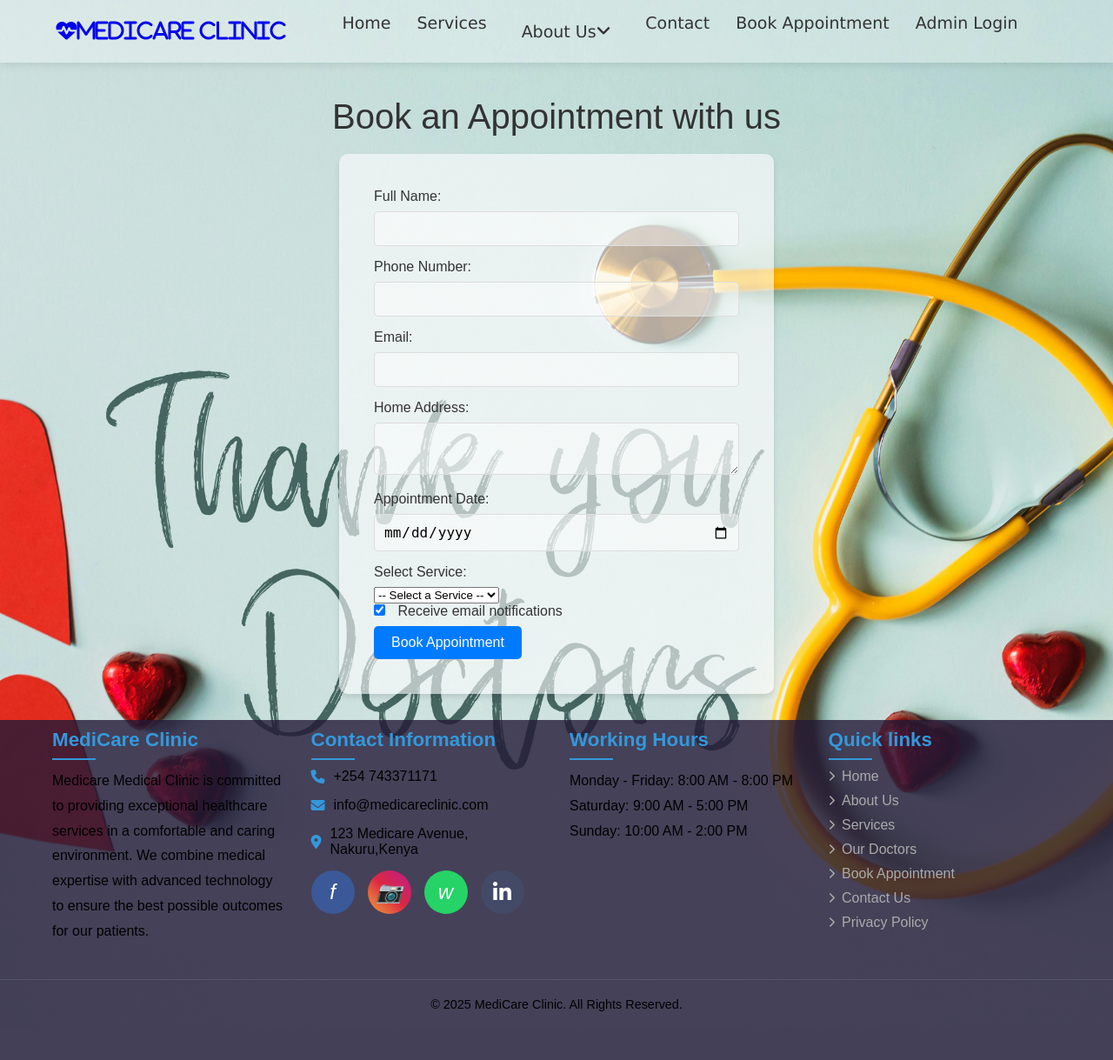
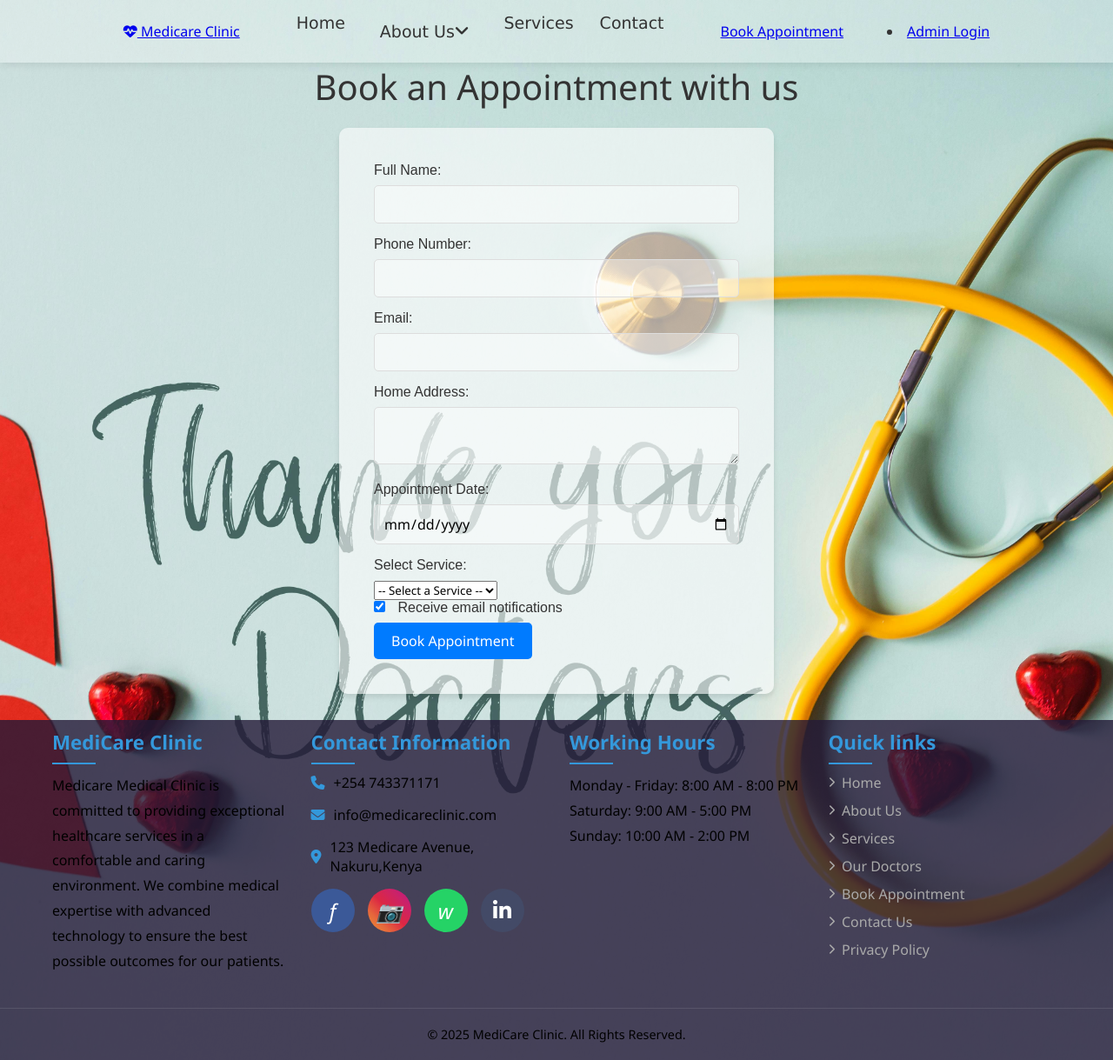
Before and after one commit to MuchiriRobee/medicare, a Flask app: page /book in a window 1280 px wide. Shown: the whole page at 87% size. Before the commit the page ends 1163 px from the top, so only its background shows below. Run offline with Flask 3, Linux system fonts and the light colour scheme; data that the repository does not hold is empty; some libraries are stand-ins or nearby versions.

Commit message:
slight change

```diff
--- a/static/css/styles.css
+++ b/static/css/styles.css
@@ -1,6 +1,12 @@
 @import url('https://fonts.googleapis.com/css2?family=Poppins:ital,wght@0,100;0,200;1,100;1,200;1,300;1,400&display=swap');
 
 /* General Styles */
+* {
+    margin: 0;
+    padding: 0;
+    box-sizing: border-box;
+    font-family: 'Segoe UI', Tahoma, Geneva, Verdana, sans-serif;
+}
 body {
     font-family: 'Arial', sans-serif;
     margin: 0;
@@ -11,7 +17,11 @@
     background-size:cover;
 
 }
-
+.container {
+    max-width: 1200px;
+    margin: 0 auto;
+    padding: 0 20px;
+}
 header {
     background-color: rgba(255, 255, 255, 0.3);
     box-shadow: 0 2px 10px rgba(0, 0, 0, 0.1);
--- a/templates/base.html
+++ b/templates/base.html
@@ -5,21 +5,20 @@
     <meta name="viewport" content="width=device-width, initial-scale=1.0">
      <!-- font awesome cdn link -->
      <link rel="stylesheet" href="https://cdnjs.cloudflare.com/ajax/libs/font-awesome/6.4.0/css/all.min.css">
-     <link rel="stylesheet" href="https://fontawesome.com/v4/icons/">
 
      <title>Medicare Clinic</title>
     <link rel="stylesheet" href="{{ url_for('static', filename='css/styles.css') }}">
 </head>
 <body>
-    <header class="header">
-        <div class="header-container">
-            <div class="homelogo">
-                <a href="#"><i class="fas fa-heartbeat">Medicare Clinic</i></a>
-            </div>
+    <header id="header">
+        <div class="container header-container">
+            <a href="#" class="logo">
+                <i class="fas fa-heartbeat"></i>
+                <span>Medicare Clinic</span>
+            </a>
             <nav>
                 <ul>
                     <li><a href="{{ url_for('index') }}">Home</a></li>
-                    <li><a href="{{ url_for('services') }}">Services</a></li>
                     <li class="dropdown">
                         <a href="#" class="dropdown-toggle">About Us<i class="fa fa-angle-down"></i></a>
                         <ul class="dropdown-menu">
@@ -27,15 +26,15 @@
                             <li><a href="{{ url_for('team') }}">Our Team</a></li>
                         </ul>
                     </li>
+                    <li><a href="{{ url_for('services') }}">Services</a></li>
                     <li><a href="{{ url_for('contact') }}">Contact</a></li>
-                    <li><a href="{{ url_for('book') }}">Book Appointment</a></li>
-                    <li><a href="{{ url_for('login') }}">Admin Login</a></li>
-                    <li><a href="{{ url_for('team') }}"></a></li>
 
                 </ul>
             </nav>
+            <a href="{{ url_for('book') }}" class="book-btn">Book Appointment</a>
+            <li><a href="{{ url_for('login') }}" class="login-btn">Admin Login</a></li>
+
         </div>
-
     </header>
     <main class="main">
          <!-- Flash Messages -->
```
